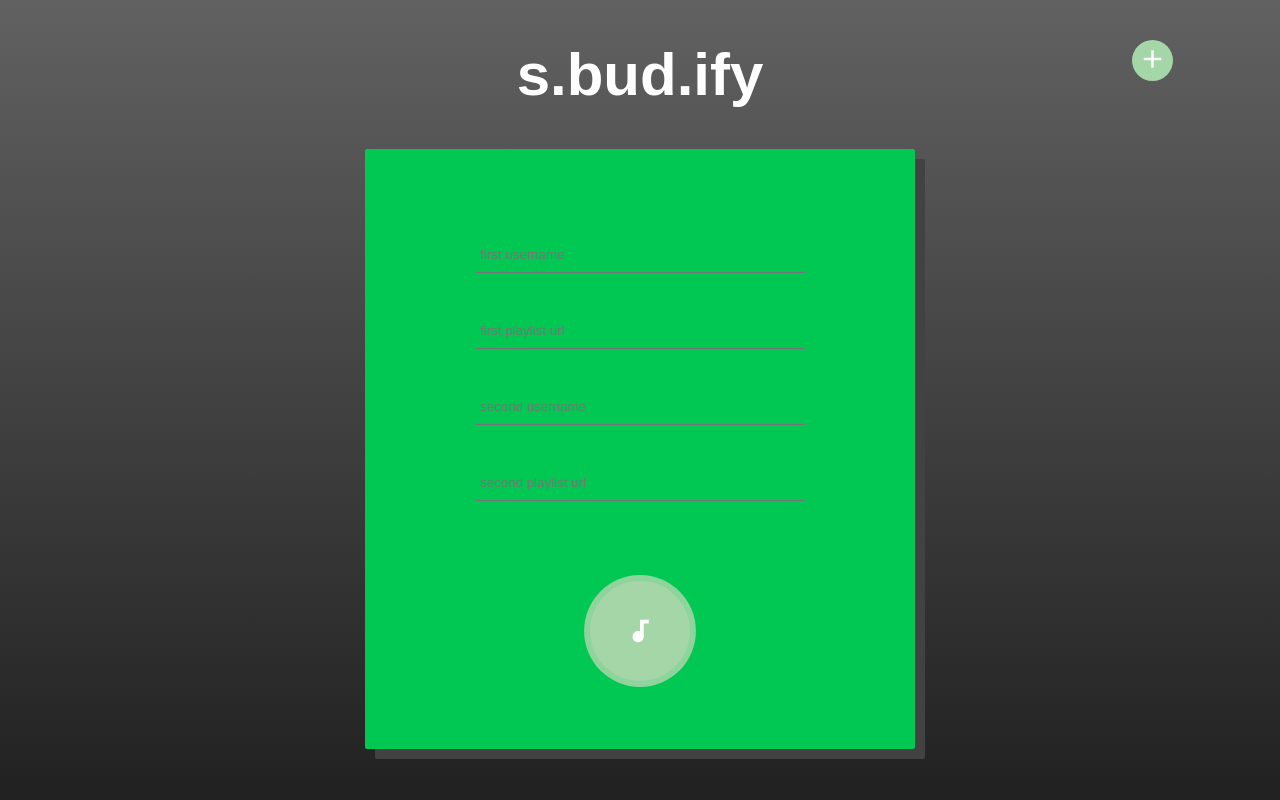
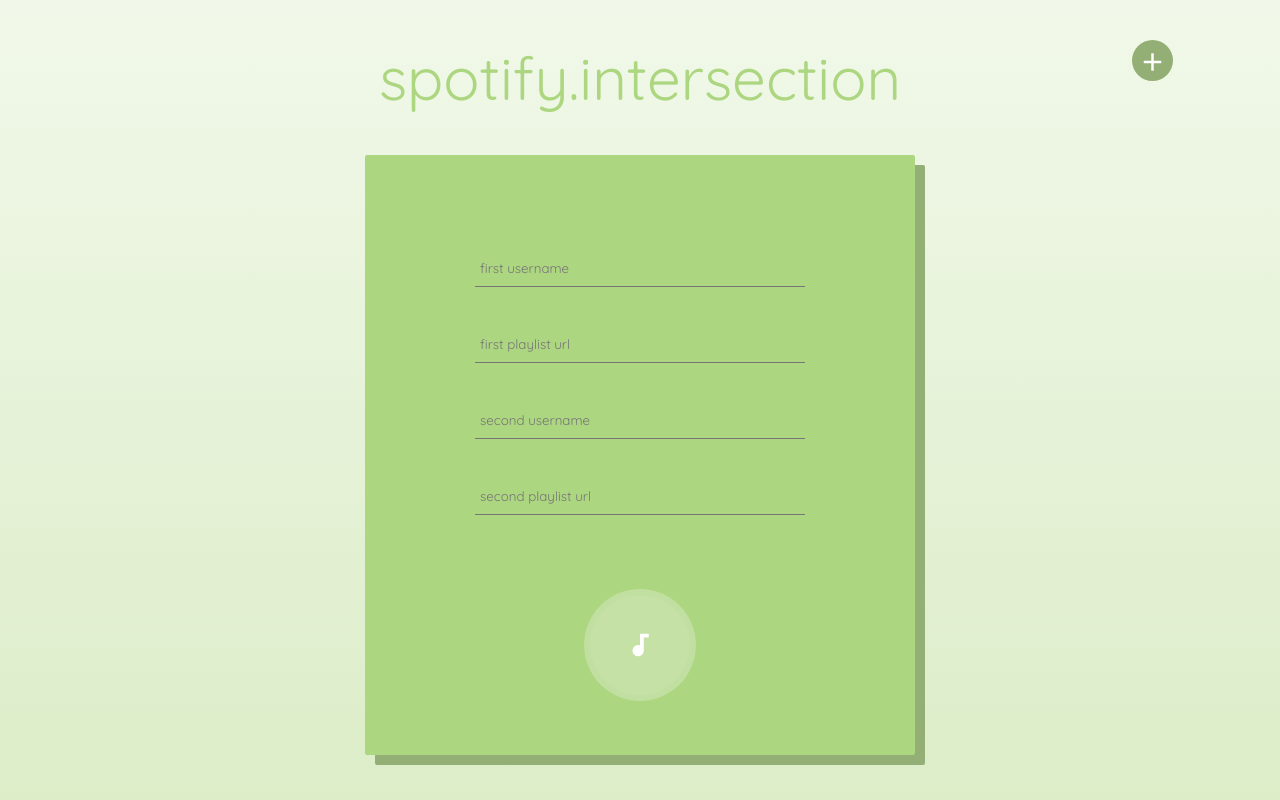
Before and after one commit to mirrorkeydev/SpotifyIntersection, a Python web app: template templates/homepage.html in a window 1280 px wide. Run offline with Jinja, Linux system fonts and the light colour scheme; the template is opened without the code that fills it, so the values that code supplies are empty.

Commit message:
html update 2

```diff
--- a/templates/homepage.html
+++ b/templates/homepage.html
@@ -5,6 +5,8 @@
     <script>
     </script>
     <style>
+    @import url('https://fonts.googleapis.com/css?family=Quicksand');
+    @import url('https://fonts.googleapis.com/css?family=Montserrat');
       html, body {
         margin: 0;
         height: 100%;
@@ -26,7 +28,7 @@
       z-index: 999;
       width: 41px;
       height: 41px;
-      background: #a5d6a7;
+      background: #94af76;
       text-align: center;
       border-radius: 100%;
       background-image: add;
@@ -53,7 +55,7 @@
         margin: 25px;
         color: #757575;
         text-decoration: none;
-        font-family: 'Montserrat', sans-serif;
+        font-family: 'Quicksand';
         font-size: 15px;
         font-weight: lighter;
       }
@@ -68,17 +70,24 @@
         box-shadow: 0 0 0 0 transparent;
       }
       body {
-        font-family: 'Montserrat', sans-serif;
-        background-color: #212121;
-        background: linear-gradient(#616161, #212121);
+        font-family: 'Quicksand';
+        /* background-color: #212121;
+        background: linear-gradient(#616161, #212121); */
         font-size: 30px;
+        background-color: #dcedc8;
+        background: linear-gradient(#f1f8e9, #dcedc8);
         color: white;
+      }
+      h1 {
+        color: #add681;
       }
       .container {
         width: 550px;
         height: 600px;
-        background-color: #00c853;
-        box-shadow: 10px 10px  #424242;
+        /* background-color: #00c853; */
+        background-color: #add681;
+        /* box-shadow: 10px 10px  #424242; */
+        box-shadow: 10px 10px #94af76;
         border-radius: 2px;
       }
 
@@ -89,7 +98,7 @@
         box-sizing: border-box;
         border: none;
         border-bottom: 1px solid #757575;
-        background-color: #00c853;
+        background-color: #add681;
         outline: none ;
         ease-in-out;
         transition: width .35s ease-in-out;
@@ -101,15 +110,16 @@
       }
       ::placeholder {
         color: #757575;
+        font-family: 'Quicksand';
       }
       .pulse-button {
         position: relative;
         width: 100px;
         height: 100px;
         border: none;
-        box-shadow: 0 0 0 0 #a5d6a7;
+        box-shadow: 0 0 0 0 #c5e1a5;
         border-radius: 50%;
-        background-color: #a5d6a7;
+        background-color: #c5e1a5;
         background-image: audiotrack;
         background-repeat: no-repeat;
         cursor: pointer;
@@ -144,11 +154,11 @@
       <input type="checkbox" id="toggle" />
       <label class="button" for="toggle"><i class="material-icons">add</i></label>
       <nav class="nav">
-        <a href="/about-us" target="_blank">about us</a>
+        <a href="/aboutus.html">about us</a>
       </nav>
     </div>
     <center>
-      <h1>s.bud.ify</h1>
+      <h1 style="font-family: 'Quicksand'; font-weight: lighter;">spotify.intersection</h1>
       <div class="container">
         <form method="POST" action= "/final">
           <br><br>
```
Also changed, not shown: aboutus.html (+55 -29 lines).
